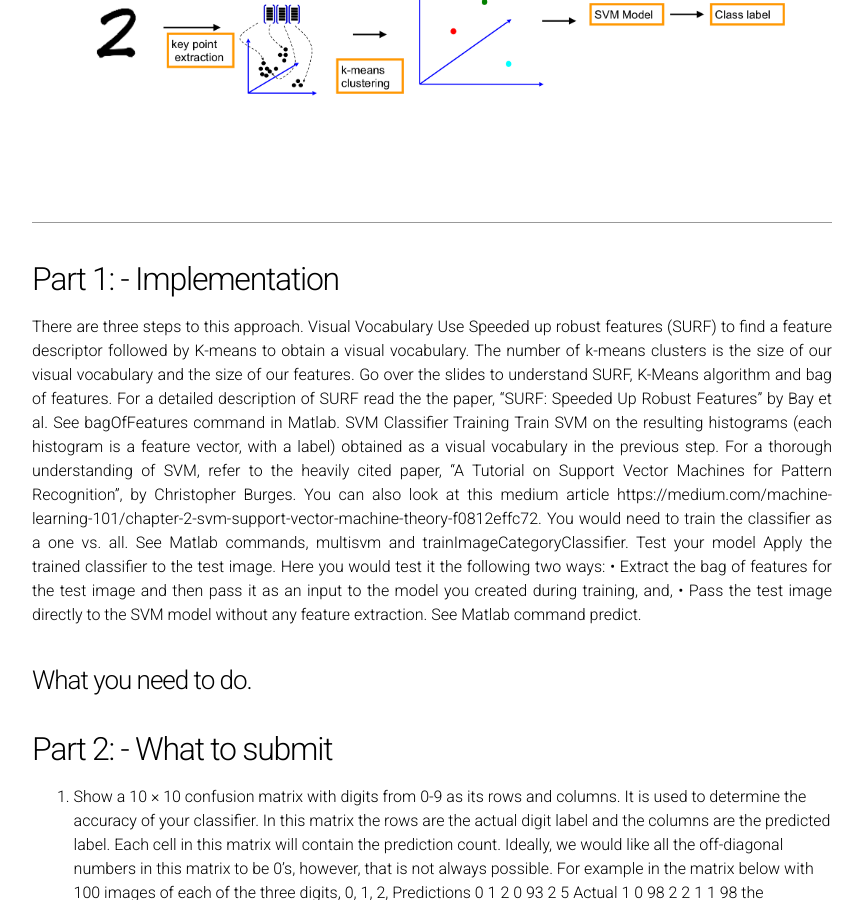
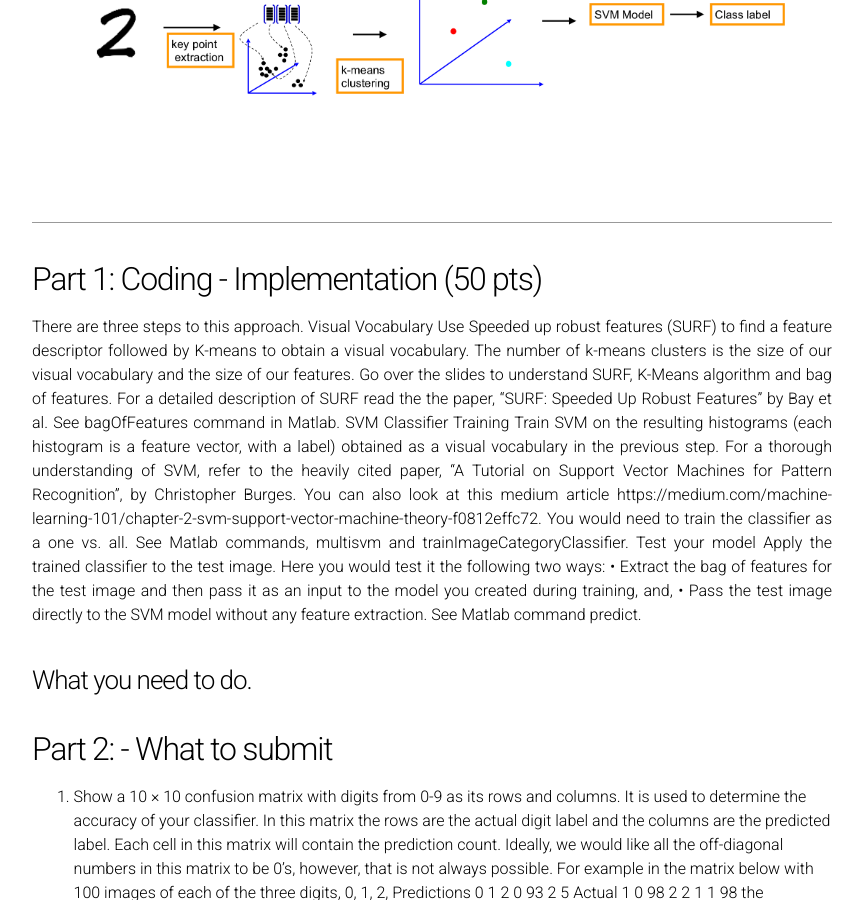
Before and after one commit to cmsc426spring2019/cmsc426spring2019.github.io, a Jekyll site: the page built from hw3.md, in a window 1280 px wide and 900 px high, scrolled down 1259 px. Shown: the whole window, without its empty margins (208-1071 px from the left). Built offline with Jekyll 4.4.1, drawn with Linux system fonts in a browser that asks for light colours.

Commit message:
Update hw3.md

```diff
--- a/hw3.md
+++ b/hw3.md
@@ -37,8 +37,11 @@ it as one of the 10 digits. This task can be visualized in Figure 1
   </div>
   <div style="clear:both;"></div>
 </div>
+
+
 <a name='part1'></a>
-## Part 1: - Implementation
+## Part 1: Coding - Implementation (50 pts)
+
 
 There are three steps to this approach.
 Visual Vocabulary
```
